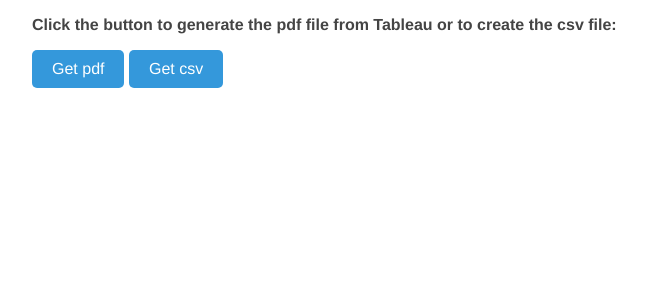
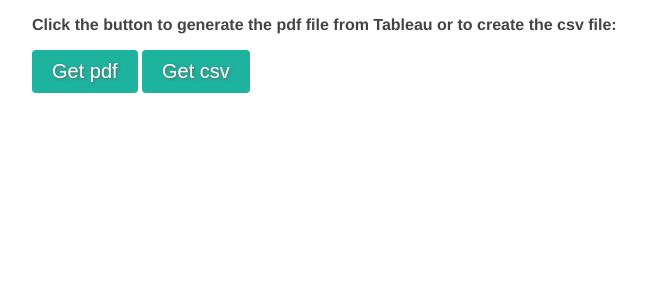
Before and after one commit to divinorum-webb/tableau-api-lib, a FastAPI app: page / in a window 1280 px wide. Shown: the top 300 px of the page, without its empty margins (8-654 px from the left). Run offline with FastAPI, Linux system fonts and the light colour scheme.

Commit message:
Update styles.css

```diff
--- a/static/css/styles.css
+++ b/static/css/styles.css
@@ -87,19 +87,23 @@ button {
 
 /* Styling the button with a class */
 .styled-button {
-  padding: 10px 20px;
-  background-color: #3498db;
-  color: white;
-  border: none;
-  border-radius: 5px;
-  font-size: 16px;
-  cursor: pointer;
+  -webkit-border-radius: 4;
+  -moz-border-radius: 4;
+  border-radius: 4px;
+  text-shadow: 1px 1px 3px #666666;
+  font-family: Arial;
+  color: #ffffff;
+  font-size: 20px;
+  background: #1db39f;
+  padding: 10px 20px 10px 20px;
+  text-decoration: none;
   /* Add transitions or other effects as needed */
 }
 
 /* Styling the button on hover */
 .styled-button:hover {
-  background-color: #2980b9;
+  background: #168274;
+  text-decoration: none;
   /* Add more hover effects if desired */
 }
 
```
